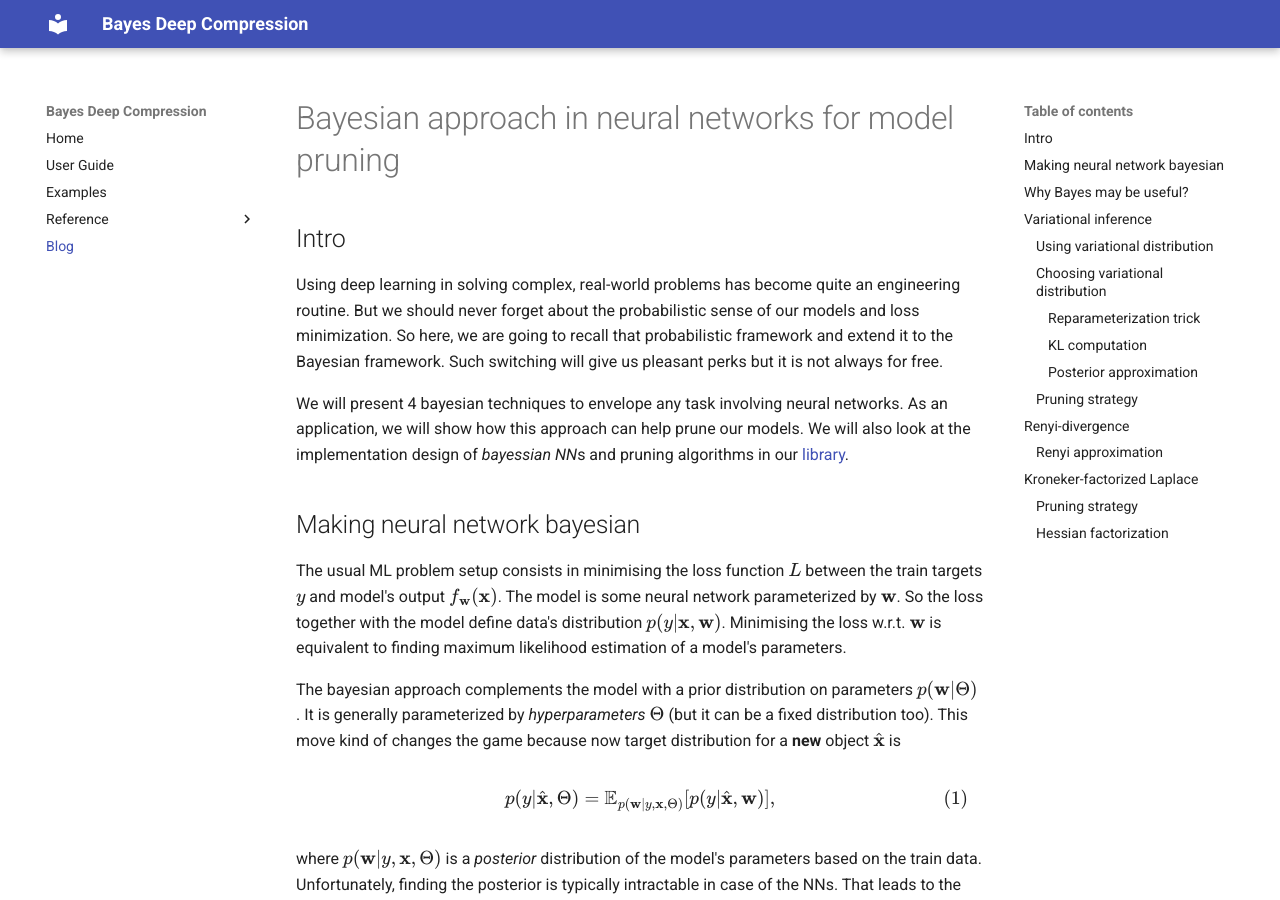
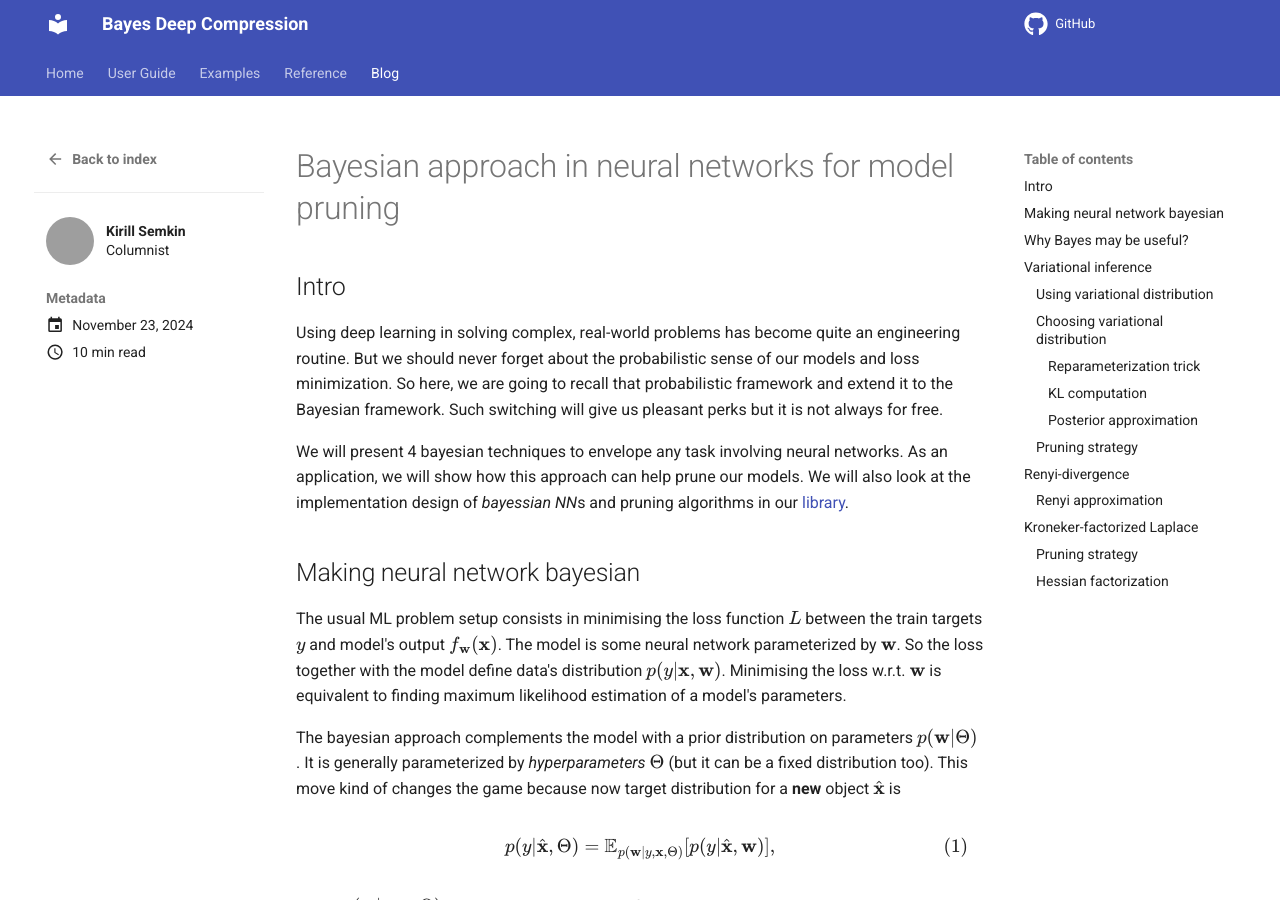
Before and after one commit to intsystems/bayes_deep_compression, an MkDocs documentation site: the page built from docs/blog/posts/bayes_pruning.md, in a window 1280 px wide and 900 px high. Built offline with MkDocs 1.6.1 and Material for MkDocs 9.7.7, drawn with Linux system fonts in a browser that asks for light colours; comment, search, counter and statistics services are not loaded; grey boxes are pictures that could not be loaded.

Commit message:
Blog restructure. Docs site improvements.

```diff
--- /dev/null
+++ b/docs/blog/.authors.yml
@@ -0,0 +1,5 @@
+authors:
+  kirill:
+    name: Kirill Semkin
+    description: Columnist
+    avatar: https://avatars.githubusercontent.com/u/42578877?s=400&u=ff26e03579920d7616ac2ecbe3df72a02384d105&v=4
--- a/docs/blog/blog.md
+++ b/docs/blog/posts/bayes_pruning.md
@@ -1,3 +1,14 @@
+---
+date: 2024-11-23
+tags:
+  - ML
+  - DL
+  - bayes
+  - pruning
+authors:
+  - kirill
+---
+
 # Bayesian approach in neural networks for model pruning
 
 ## Intro
@@ -5,6 +16,8 @@
 Using deep learning in solving complex, real-world problems has become quite an engineering routine. But we should never forget about the probabilistic sense of our models and loss minimization. So here, we are going to recall that probabilistic framework and extend it to the Bayesian framework. Such switching will give us pleasant perks but it is not always for free.
 
 We will present 4 bayesian techniques to envelope any task involving neural networks. As an application, we will show how this approach can help prune our models. We will also look at the implementation design of *bayessian NN*s and pruning algorithms in our [library](https://github.com/intsystems/bayes_deep_compression).
+
+<!-- more -->
 
 ## Making neural network bayesian
 
--- a/mkdocs.yml
+++ b/mkdocs.yml
@@ -2,6 +2,10 @@ site_name: Bayes Deep Compression
 
 theme:
   name: material
+  features:
+    - navigation.tabs
+  icon:
+    repo: fontawesome/brands/github
 
 markdown_extensions:
   - pymdownx.arithmatex:
@@ -12,6 +16,7 @@ extra_javascript:
   - https://unpkg.com/mathjax@3/es5/tex-mml-chtml.js
 
 plugins:
+- blog
 - mkdocstrings:
     default_handler: python
 
@@ -22,4 +27,7 @@ nav:
   - Reference:
     - Bayessian NN: variational/reference/bayes_nn.md
     - Bayessian Loss: variational/reference/bayes_nn.md
-  - Blog: blog/blog.md
+  - Blog:
+    - blog/index.md
+
+repo_url: https://github.com/intsystems/bayes_deep_compression
```
Also changed, not shown: docs/blog/index.md (added, +1 -0 lines), docs/blog/posts/img/renui_posterior.png (renamed from docs/blog/img/renui_posterior.png).
